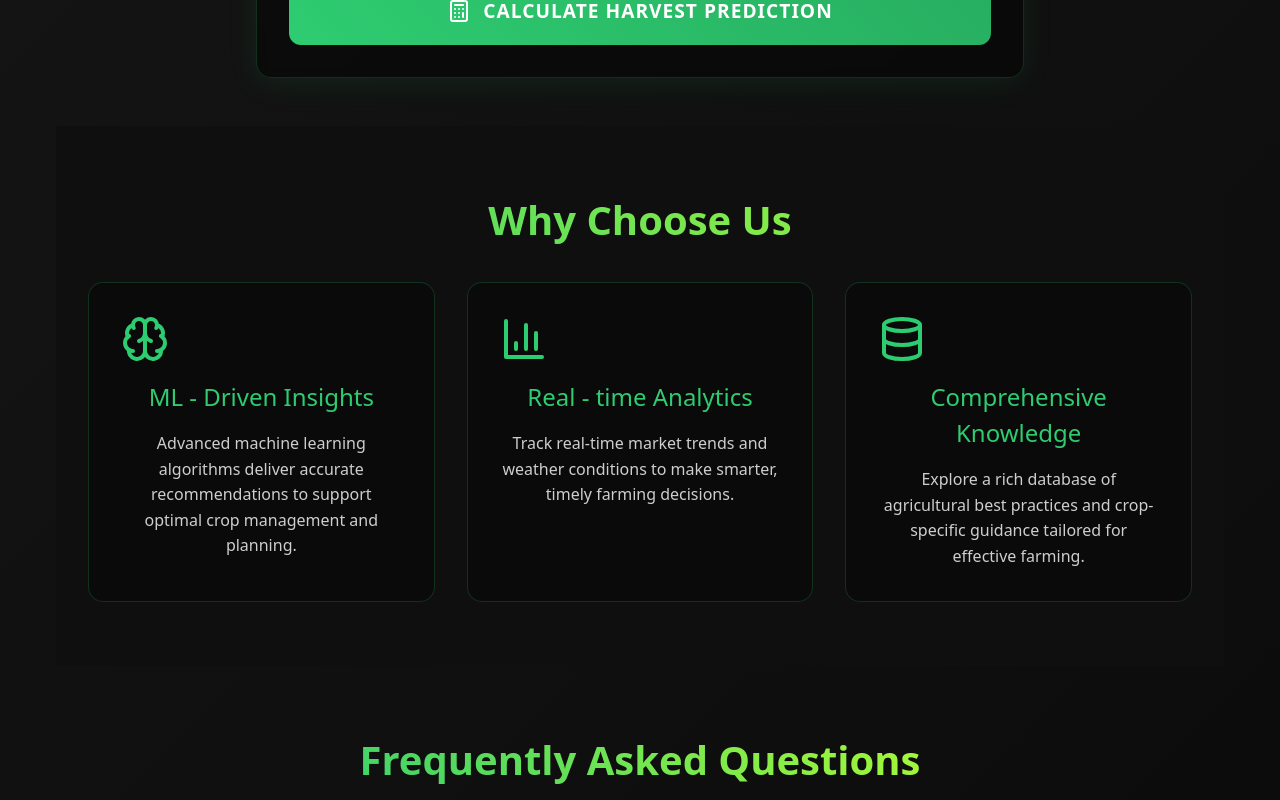
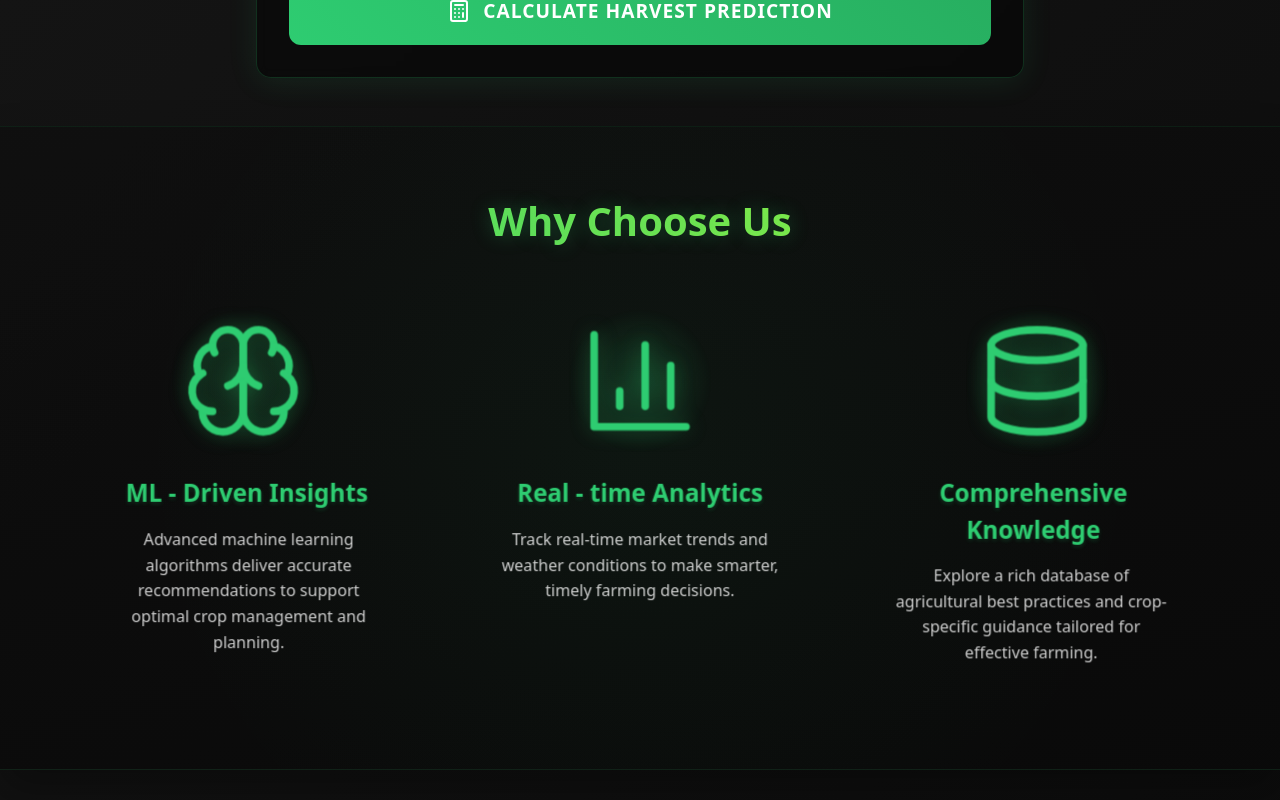
Before and after one commit to Daniel-Peiris/Final-Year-Project, a React (Vite) app in the folder FYP/Frontend/: page / in a window 1280 px wide. Shown: the part 1660-2460 px from the top of the page. Built offline with nearby package versions, Linux system fonts and the light colour scheme.

Commit message:
Main Page Update

```diff
--- a/FYP/Frontend/src/App.tsx
+++ b/FYP/Frontend/src/App.tsx
@@ -247,12 +247,186 @@ const ContentContainer = styled(motion.div)`
 
 const InfoSection = styled.section`
   padding: 4rem 0;
-  background: #0f0f0f;
-  width: 100%;
+  background: linear-gradient(165deg, rgba(15, 15, 15, 0.95) 0%, rgba(10, 10, 10, 0.95) 100%);
+  width: 100vw;
   margin: 2rem 0;
+  position: relative;
+  left: 50%;
+  right: 50%;
+  margin-left: -50vw;
+  margin-right: -50vw;
+  box-shadow: 0 20px 40px rgba(0, 0, 0, 0.3);
+  border-top: 1px solid rgba(46, 204, 113, 0.1);
+  border-bottom: 1px solid rgba(46, 204, 113, 0.1);
+  overflow: hidden;
+
+  &::before {
+    content: '';
+    position: absolute;
+    top: 0;
+    left: 0;
+    right: 0;
+    bottom: 0;
+    background: radial-gradient(circle at center, rgba(46, 204, 113, 0.05) 0%, transparent 70%);
+    pointer-events: none;
+  }
 
   @media (max-width: 768px) {
     padding: 2rem 0;
+  }
+`;
+
+const Grid = styled.div`
+  display: grid;
+  grid-template-columns: repeat(auto-fit, minmax(300px, 1fr));
+  gap: 2rem;
+  max-width: 1200px;
+  margin: 0 auto;
+  padding: 0 2rem;
+  perspective: 2000px;
+
+  @media (max-width: 768px) {
+    grid-template-columns: 1fr;
+    gap: 1.5rem;
+    padding: 0 1rem;
+  }
+`;
+
+const Card = styled(motion.div)`
+  background: transparent;
+  padding: 2.5rem;
+  text-align: center;
+  position: relative;
+  transform-style: preserve-3d;
+
+  &:hover {
+    .icon-3d {
+      transform: translateZ(60px) rotateY(360deg);
+
+      svg {
+        filter: drop-shadow(0 0 20px rgba(46, 204, 113, 0.4));
+      }
+
+      .glow {
+        opacity: 1;
+        transform: scale(1.2);
+      }
+
+      .rings circle {
+        stroke-dashoffset: 0;
+      }
+    }
+  }
+
+  .icon-3d {
+    width: 120px;
+    height: 120px;
+    margin: 0 auto 2rem;
+    position: relative;
+    transition: all 1s cubic-bezier(0.4, 0, 0.2, 1);
+    transform-style: preserve-3d;
+    transform: translateZ(40px);
+
+    svg {
+      width: 100%;
+      height: 100%;
+      position: relative;
+      z-index: 2;
+      color: #2ecc71;
+      stroke-width: 1.5;
+      filter: drop-shadow(0 0 10px rgba(46, 204, 113, 0.3));
+      transition: all 0.6s ease;
+    }
+
+    .glow {
+      position: absolute;
+      width: 150%;
+      height: 150%;
+      top: 50%;
+      left: 50%;
+      transform: translate(-50%, -50%) scale(0.8);
+      background: radial-gradient(
+        circle,
+        rgba(46, 204, 113, 0.4) 0%,
+        rgba(46, 204, 113, 0) 70%
+      );
+      opacity: 0.5;
+      transition: all 0.6s ease;
+      pointer-events: none;
+      z-index: 1;
+    }
+
+    .rings {
+      position: absolute;
+      width: 200%;
+      height: 200%;
+      top: 50%;
+      left: 50%;
+      transform: translate(-50%, -50%);
+      pointer-events: none;
+      z-index: 1;
+
+      circle {
+        fill: none;
+        stroke: #2ecc71;
+        stroke-width: 1;
+        stroke-dasharray: 1000;
+        stroke-dashoffset: 1000;
+        opacity: 0.2;
+        transform-origin: center;
+        transition: all 1.5s ease;
+
+        &:nth-of-type(1) {
+          animation: rotate 10s linear infinite;
+        }
+
+        &:nth-of-type(2) {
+          animation: rotate 15s linear infinite reverse;
+        }
+
+        &:nth-of-type(3) {
+          animation: rotate 20s linear infinite;
+        }
+      }
+    }
+  }
+
+  h3 {
+    font-size: 1.5rem;
+    margin-bottom: 1rem;
+    color: #2ecc71;
+    text-shadow: 0 2px 4px rgba(46, 204, 113, 0.2);
+    transform: translateZ(20px);
+    font-weight: 700;
+  }
+
+  p {
+    color: rgba(255, 255, 255, 0.8);
+    line-height: 1.6;
+    transform: translateZ(10px);
+  }
+
+  @keyframes rotate {
+    from {
+      transform: rotate(0deg);
+    }
+    to {
+      transform: rotate(360deg);
+    }
+  }
+
+  @media (max-width: 768px) {
+    padding: 2rem;
+
+    .icon-3d {
+      width: 100px;
+      height: 100px;
+      margin-bottom: 1.5rem;
+    }
+
+    h3 {
+      font-size: 1.25rem;
+    }
   }
 `;
 
@@ -269,7 +443,7 @@ const SectionTitle = styled(motion.h2)`
   background: linear-gradient(45deg, #2ecc71, #b8ff30);
   -webkit-background-clip: text;
   -webkit-text-fill-color: transparent;
-
+  text-shadow: 0 0 20px rgba(46, 204, 113, 0.3);
 
   @media (max-width: 768px) {
     font-size: 2rem;
@@ -277,57 +451,6 @@ const SectionTitle = styled(motion.h2)`
 
   @media (max-width: 480px) {
     font-size: 1.75rem;
-  }
-`;
-
-const Grid = styled.div`
-  display: grid;
-  grid-template-columns: repeat(auto-fit, minmax(300px, 1fr));
-  gap: 2rem;
-  max-width: 1200px;
-  margin: 0 auto;
-  padding: 0 2rem;
-
-  @media (max-width: 768px) {
-    grid-template-columns: 1fr;
-    gap: 1.5rem;
-    padding: 0 1rem;
-  }
-`;
-
-const Card = styled.div`
-  background: rgba(0, 0, 0, 0.3);
-  border-radius: 15px;
-  padding: 2rem;
-  border: 1px solid rgba(46, 204, 113, 0.2);
-  transition: all 0.3s ease;
-  text-align: center;
-
-  @media (max-width: 768px) {
-    padding: 1.5rem;
-  }
-
-  &:hover {
-    transform: translateY(-5px);
-    box-shadow: 0 10px 20px rgba(46, 204, 113, 0.1);
-  }
-
-  svg {
-    width: 48px;
-    height: 48px;
-    color: #2ecc71;
-    margin-bottom: 1rem;
-  }
-
-  h3 {
-    font-size: 1.5rem;
-    margin-bottom: 1rem;
-    color: #2ecc71;
-  }
-
-  p {
-    color: rgba(255, 255, 255, 0.8);
-    line-height: 1.6;
   }
 `;
 
@@ -627,7 +750,7 @@ function App() {
         </AnimatePresence>
 
         <InfoSection>
-        <SectionTitle
+          <SectionTitle
             initial={{ opacity: 0, y: -20 }}
             animate={{ opacity: 1, y: 0 }}
             transition={{ duration: 0.6 }}
@@ -635,18 +758,56 @@ function App() {
             Why Choose Us
           </SectionTitle>
           <Grid>
-            <Card>
-              <Brain />
+            <Card
+              initial={{ opacity: 0, rotateX: -30 }}
+              animate={{ opacity: 1, rotateX: 0 }}
+              transition={{ duration: 0.8 }}
+            >
+              <div className="icon-3d">
+                <div className="glow"></div>
+                <svg className="rings" viewBox="0 0 100 100">
+                  <circle cx="50" cy="50" r="45" />
+                  <circle cx="50" cy="50" r="35" />
+                  <circle cx="50" cy="50" r="25" />
+                </svg>
+                <Brain />
+              </div>
               <h3>ML - Driven Insights</h3>
               <p>Advanced machine learning algorithms deliver accurate recommendations to support optimal crop management and planning.</p>
             </Card>
-            <Card>
-              <BarChart3 />
+
+            <Card
+              initial={{ opacity: 0, rotateX: -30 }}
+              animate={{ opacity: 1, rotateX: 0 }}
+              transition={{ duration: 0.8, delay: 0.2 }}
+            >
+              <div className="icon-3d">
+                <div className="glow"></div>
+                <svg className="rings" viewBox="0 0 100 100">
+                  <circle cx="50" cy="50" r="45" />
+                  <circle cx="50" cy="50" r="35" />
+                  <circle cx="50" cy="50" r="25" />
+                </svg>
+                <BarChart3 />
+              </div>
               <h3>Real - time Analytics</h3>
               <p>Track real-time market trends and weather conditions to make smarter, timely farming decisions.</p>
             </Card>
-            <Card>
-              <Database />
+
+            <Card
+              initial={{ opacity: 0, rotateX: -30 }}
+              animate={{ opacity: 1, rotateX: 0 }}
+              transition={{ duration: 0.8, delay: 0.4 }}
+            >
+              <div className="icon-3d">
+                <div className="glow"></div>
+                <svg className="rings" viewBox="0 0 100 100">
+                  <circle cx="50" cy="50" r="45" />
+                  <circle cx="50" cy="50" r="35" />
+                  <circle cx="50" cy="50" r="25" />
+                </svg>
+                <Database />
+              </div>
               <h3>Comprehensive Knowledge</h3>
               <p>Explore a rich database of agricultural best practices and crop-specific guidance tailored for effective farming.</p>
             </Card>
```
